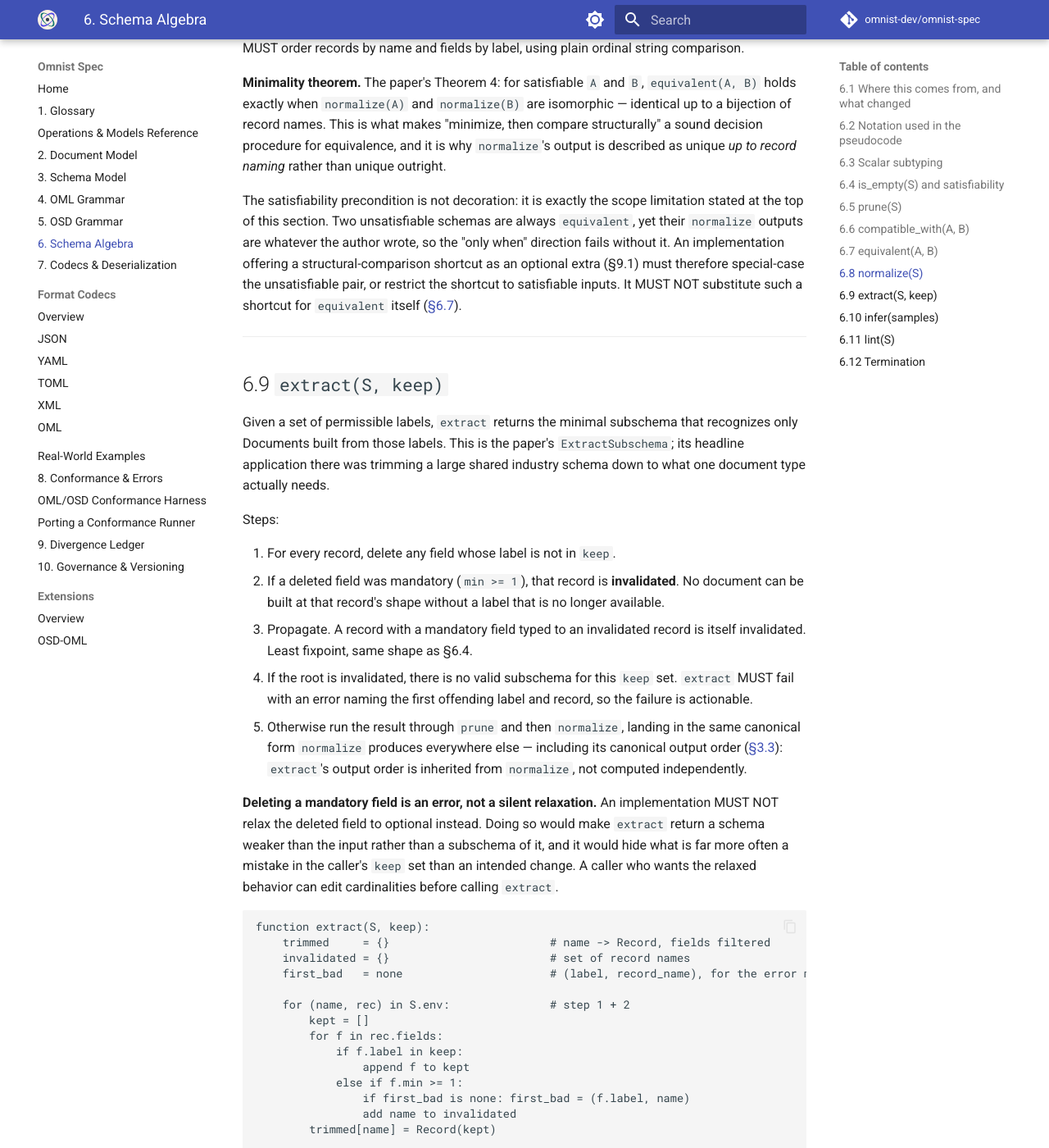
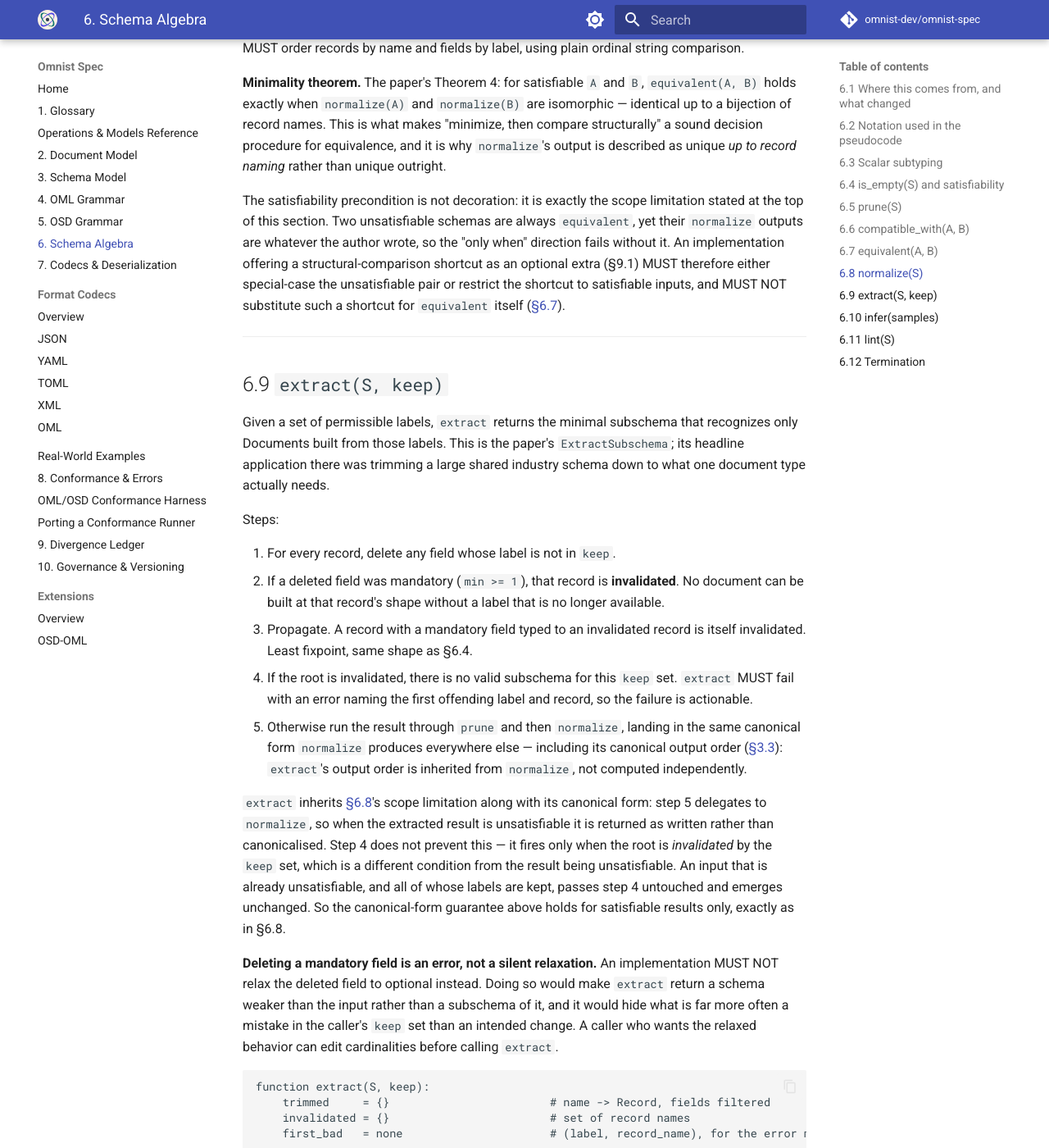
Before and after one commit to omnist-dev/omnist-spec, an MkDocs documentation site: the page built from docs/06-schema-algebra.md, in a window 1280 px wide and 1400 px high, scrolled down 9753 px. Shown: the whole window at 82% size. Built offline with MkDocs 1.6.1 and Material for MkDocs 9.7.7, drawn with Linux system fonts in a browser that asks for light colours; comment, search, counter and statistics services are not loaded.

Commit message:
Correct extract same overclaim and RFC-2119 casing (#71 review)
Independent review caught that Sec6.9 extract carries the identical
unconditional canonical-form claim, which issue #71 named explicitly and the
first pass missed. The reviewer also pre-tested the obvious defence -- that
step 4 (root invalidated -> MUST fail) defuses it -- and disproved it.

Confirmed against the reference: extract(s1, [a,b]) and extract(s2,
[x,y,z]) both succeed, return the input verbatim, and are is_empty. Step 4
fires when the root is invalidated by the keep set, which is a different
condition from the result being unsatisfiable, so an already-unsatisfiable
input whose labels are all kept passes straight through.

Sec6.9 now states that it inherits Sec6.8 scope limitation along with the
canonical form, and says why step 4 does not cover the case.

Also from review: one added paragraph mixed lowercase must with MUST NOT a
sentence apart; unified to MUST. And the CHANGELOG no-behavior-change claim
is narrowed to what was actually verified -- the Python reference -- since
the other four ports have not run the new vector yet.

Co-Authored-By: Claude Opus 5 <noreply@anthropic.com>

```diff
--- a/docs/06-schema-algebra.md
+++ b/docs/06-schema-algebra.md
@@ -512,10 +512,10 @@ The satisfiability precondition is not decoration: it is exactly the scope
 limitation stated at the top of this section. Two unsatisfiable schemas are
 always `equivalent`, yet their `normalize` outputs are whatever the author
 wrote, so the "only when" direction fails without it. An implementation
-offering a structural-comparison shortcut as an optional extra (§9.1) must
-therefore special-case the unsatisfiable pair, or restrict the shortcut to
-satisfiable inputs. It MUST NOT substitute such a shortcut for `equivalent`
-itself ([§6.7](#67-equivalenta-b)).
+offering a structural-comparison shortcut as an optional extra (§9.1) MUST
+therefore either special-case the unsatisfiable pair or restrict the shortcut
+to satisfiable inputs, and MUST NOT substitute such a shortcut for
+`equivalent` itself ([§6.7](#67-equivalenta-b)).
 
 ---
 
@@ -542,6 +542,15 @@ Steps:
    canonical output order
    ([§3.3](03-schema-model.md#33-formal-definition)): `extract`'s output
    order is inherited from `normalize`, not computed independently.
+
+`extract` inherits [§6.8](#68-normalizes)'s scope limitation along with its
+canonical form: step 5 delegates to `normalize`, so when the extracted result
+is unsatisfiable it is returned as written rather than canonicalised. Step 4
+does not prevent this — it fires only when the root is *invalidated* by the
+`keep` set, which is a different condition from the result being
+unsatisfiable. An input that is already unsatisfiable, and all of whose labels
+are kept, passes step 4 untouched and emerges unchanged. So the canonical-form
+guarantee above holds for satisfiable results only, exactly as in §6.8.
 
 **Deleting a mandatory field is an error, not a silent relaxation.** An
 implementation MUST NOT relax the deleted field to optional instead. Doing so
```
Also changed, not shown: CHANGELOG.md (+11 -1 lines).
